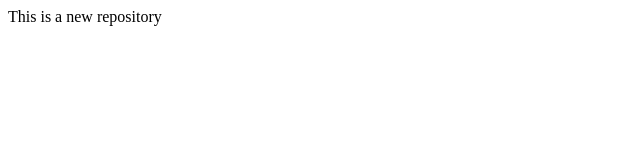
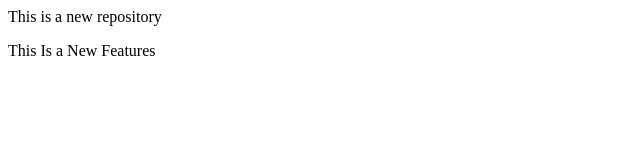
Before and after one commit to HarshAhir04/NewRepo_01, a plain HTML site: page index.html in a window 1280 px wide. Shown: the whole page, without its empty margins (0-640 px from the left). Drawn offline with Linux system fonts and the light colour scheme.

Commit message:
This is add a new features

```diff
--- a/index.html
+++ b/index.html
@@ -1 +1,2 @@
 <p>This is a new repository</p>
+<p>This Is a New Features</p>
```
